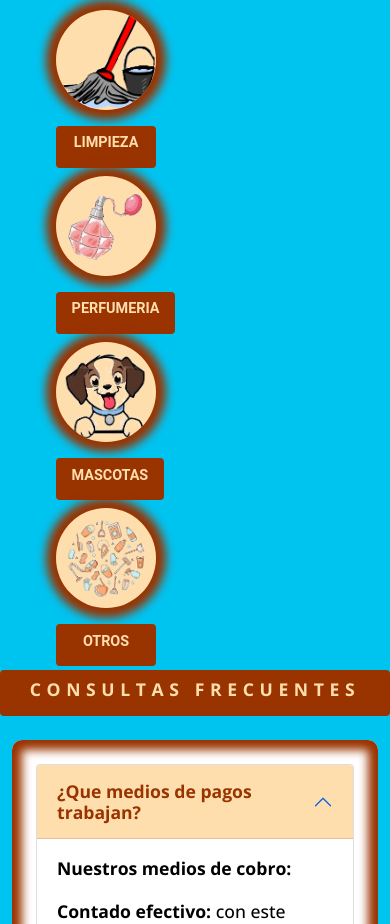
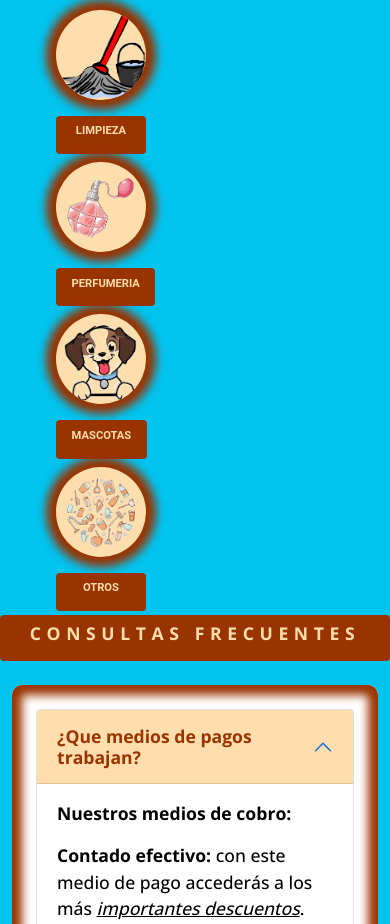
Before and after one commit to mferrayra/web-cozza, a website: page index.html in a window 390 px wide. Shown: the part 840-1764 px from the top of the page. Drawn offline with nearby package versions, Linux system fonts and the light colour scheme.

Commit message:
achico el heading de los iconos de nuestros articulos

```diff
--- a/index.html
+++ b/index.html
@@ -143,7 +143,7 @@
 					<a class="d-flex flex-column justify-content-center" href="pages/productos.html#limpieza">
 						<img class="rounded-pill shadow-background-image container-mobile__img" src="images/limpieza.png" alt="Símbolo artículos de limpieza.">
 						<span class="badge mt-3">
-							<h5 class="heading__medium">LIMPIEZA</h5>
+							<h6 class="heading__small">LIMPIEZA</h6>
 						</span>
 					</a>
 				</li>
@@ -151,7 +151,7 @@
 					<a class="d-flex flex-column justify-content-center" href="pages/productos.html#perfumeria">
 						<img class="rounded-pill shadow-background-image container-mobile__img" src="images/perfumeria.png" alt="Símbolo artículos de perfumería.">
 						<span class="badge mt-3">
-							<h5 class="heading__medium">PERFUMERIA</h5>
+							<h6 class="heading__small">PERFUMERIA</h6>
 						</span>
 					</a>
 				</li>
@@ -159,7 +159,7 @@
 					<a class="d-flex flex-column justify-content-center" href="pages/productos.html#petshop">
 						<img class="rounded-pill shadow-background-image container-mobile__img" src="images/mascotas.png" alt="Símbolo artículos de petshop.">
 						<span class="badge mt-3">
-							<h5 class="heading__medium">MASCOTAS</h5>
+							<h6 class="heading__small">MASCOTAS</h6>
 						</span>
 					</a>
 				</li>
@@ -167,7 +167,7 @@
 					<a class="d-flex flex-column justify-content-center" href="pages/productos.html#varios">
 						<img class="rounded-pill shadow-background-image container-mobile__img" src="images/otros.png" alt="Símbolo otros artículos.">
 						<span class="badge mt-3">
-							<h5 class="heading__medium">OTROS</h5>
+							<h6 class="heading__small">OTROS</h6>
 						</span>
 					</a>
 				</li>
--- a/sass/_index.scss
+++ b/sass/_index.scss
@@ -81,8 +81,8 @@ ul.accordion {
 @media only screen and (max-width: 576px) {
 	.container-mobile {
 		&__img {
-			height: 100px;
-			width: 100px;
+			height: 90px;
+			width: 90px;
 		}
 	}
 }
```
Also changed, not shown: css/style.css.
